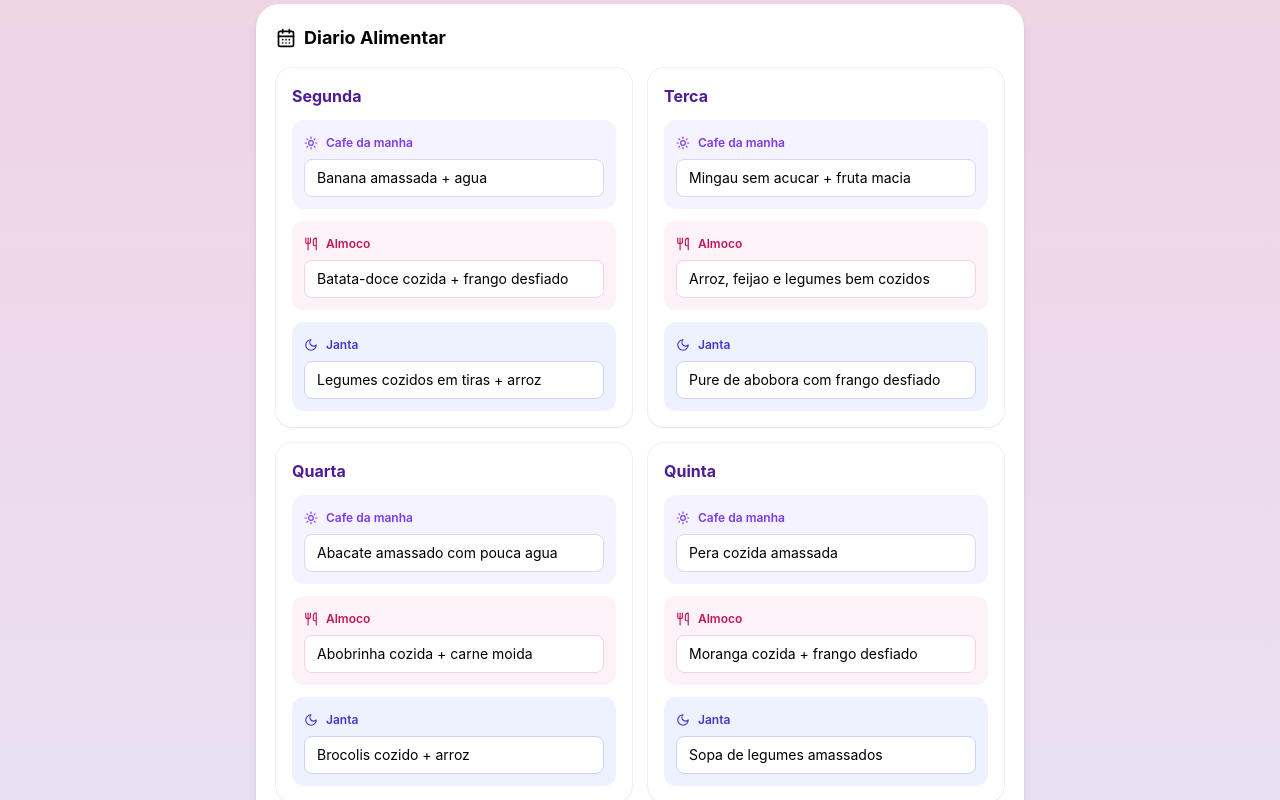
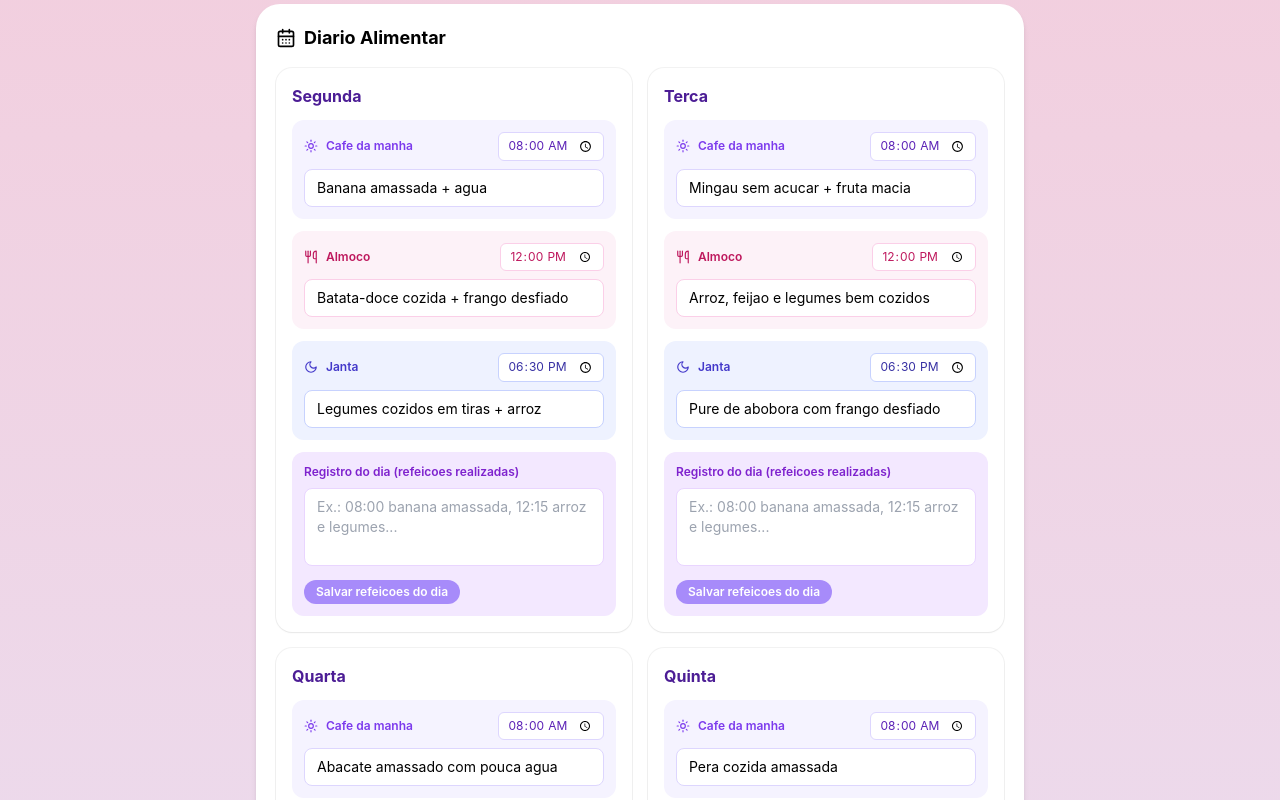
Before and after one commit to Erika918/introducao-alimentar, a React (Vite) app: page / in a window 1280 px wide. Shown: the part 2040-2840 px from the top of the page. Built offline with nearby package versions, Linux system fonts and the light colour scheme.

Commit message:
feat: adiciona card de mamão, horários e bloco de refeições

```diff
--- a/src/App.jsx
+++ b/src/App.jsx
@@ -97,6 +97,15 @@ const foods = [
     imageUrl:
       "https://images.unsplash.com/photo-1685504445355-0e7bdf90d415?auto=format&fit=crop&w=1200&q=80",
     description: "Excelente fonte de ferro e fibras. Ofereca os floretes bem cozidos."
+  },
+  {
+    id: 8,
+    name: "Mamao",
+    canOffer: true,
+    superHealthy: true,
+    imageUrl:
+      "https://images.unsplash.com/photo-1517282009859-f000ec3b26fe?auto=format&fit=crop&w=1200&q=80",
+    description: "Rico em fibras e facil de amassar, ajudando no intestino do bebe."
   }
 ];
 
@@ -112,39 +121,61 @@ const initialWeeklyDiary = [
   {
     id: 1,
     day: "Segunda",
+    breakfastTime: "08:00",
     breakfast: "Banana amassada + agua",
+    lunchTime: "12:00",
     lunch: "Batata-doce cozida + frango desfiado",
+    dinnerTime: "18:30",
+    dailyNotes: "",
     dinner: "Legumes cozidos em tiras + arroz"
   },
   {
     id: 2,
     day: "Terca",
+    breakfastTime: "08:00",
     breakfast: "Mingau sem acucar + fruta macia",
+    lunchTime: "12:00",
     lunch: "Arroz, feijao e legumes bem cozidos",
+    dinnerTime: "18:30",
+    dailyNotes: "",
     dinner: "Pure de abobora com frango desfiado"
   },
   {
     id: 3,
     day: "Quarta",
+    breakfastTime: "08:00",
     breakfast: "Abacate amassado com pouca agua",
+    lunchTime: "12:00",
     lunch: "Abobrinha cozida + carne moida",
+    dinnerTime: "18:30",
+    dailyNotes: "",
     dinner: "Brocolis cozido + arroz"
   },
   {
     id: 4,
     day: "Quinta",
+    breakfastTime: "08:00",
     breakfast: "Pera cozida amassada",
+    lunchTime: "12:00",
     lunch: "Moranga cozida + frango desfiado",
+    dinnerTime: "18:30",
+    dailyNotes: "",
     dinner: "Sopa de legumes amassados"
   },
   {
     id: 5,
     day: "Sexta",
+    breakfastTime: "08:00",
     breakfast: "Iogurte natural sem acucar + fruta",
+    lunchTime: "12:00",
     lunch: "Arroz + feijao + cenoura cozida",
+    dinnerTime: "18:30",
+    dailyNotes: "",
     dinner: "Pure de batata com legumes"
   }
 ];
+
+const WEEKLY_DIARY_STORAGE_KEY = "introducao-alimentar-weekly-diary";
 
 function FoodCard({ food, isDarkMode }) {
   return (
@@ -195,7 +226,38 @@ function FoodCard({ food, isDarkMode }) {
 function App() {
   const [query, setQuery] = useState("");
   const [isDarkMode, setIsDarkMode] = useState(false);
-  const [weeklyDiary, setWeeklyDiary] = useState(initialWeeklyDiary);
+  const [weeklyDiary, setWeeklyDiary] = useState(() => {
+    const savedDiary = localStorage.getItem(WEEKLY_DIARY_STORAGE_KEY);
+    if (!savedDiary) {
+      return initialWeeklyDiary;
+    }
+
+    try {
+      const parsedDiary = JSON.parse(savedDiary);
+      if (!Array.isArray(parsedDiary)) {
+        return initialWeeklyDiary;
+      }
+
+      return initialWeeklyDiary.map((defaultDay) => {
+        const savedDay = parsedDiary.find((day) => day.id === defaultDay.id);
+        if (!savedDay) {
+          return defaultDay;
+        }
+
+        return {
+          ...defaultDay,
+          ...savedDay,
+          breakfastTime: savedDay.breakfastTime ?? defaultDay.breakfastTime,
+          lunchTime: savedDay.lunchTime ?? defaultDay.lunchTime,
+          dinnerTime: savedDay.dinnerTime ?? defaultDay.dinnerTime,
+          dailyNotes: savedDay.dailyNotes ?? defaultDay.dailyNotes
+        };
+      });
+    } catch {
+      return initialWeeklyDiary;
+    }
+  });
+  const [savedDayId, setSavedDayId] = useState(null);
   const [externalResult, setExternalResult] = useState(null);
   const [isSearchingExternal, setIsSearchingExternal] = useState(false);
   const [externalSearchError, setExternalSearchError] = useState("");
@@ -294,6 +356,11 @@ function App() {
     setWeeklyDiary((currentDays) =>
       currentDays.map((day) => (day.id === dayId ? { ...day, [mealPeriod]: value } : day))
     );
+  };
+
+  const handleSaveDay = (dayId) => {
+    localStorage.setItem(WEEKLY_DIARY_STORAGE_KEY, JSON.stringify(weeklyDiary));
+    setSavedDayId(dayId);
   };
 
   return (
@@ -449,10 +516,18 @@ function App() {
 
                 <div className="space-y-3">
                   <div className="rounded-xl bg-[#F5F3FF] p-3">
-                    <label className="mb-2 inline-flex items-center gap-2 text-xs font-semibold text-[#7C3AED]">
+                    <div className="mb-2 flex items-center justify-between gap-2">
+                      <label className="inline-flex items-center gap-2 text-xs font-semibold text-[#7C3AED]">
                         <Sun size={14} />
                         Cafe da manha
                       </label>
+                      <input
+                        type="time"
+                        value={day.breakfastTime}
+                        onChange={(event) => handleMealChange(day.id, "breakfastTime", event.target.value)}
+                        className="rounded-md border border-[#DDD6FE] bg-white px-2 py-1 text-xs text-[#5B21B6] outline-none focus:border-[#A78BFA]"
+                      />
+                    </div>
                     <input
                       type="text"
                       value={day.breakfast}
@@ -462,10 +537,18 @@ function App() {
                   </div>
 
                   <div className="rounded-xl bg-[#FDF2F8] p-3">
-                    <label className="mb-2 inline-flex items-center gap-2 text-xs font-semibold text-[#BE185D]">
+                    <div className="mb-2 flex items-center justify-between gap-2">
+                      <label className="inline-flex items-center gap-2 text-xs font-semibold text-[#BE185D]">
                         <Utensils size={14} />
                         Almoco
                       </label>
+                      <input
+                        type="time"
+                        value={day.lunchTime}
+                        onChange={(event) => handleMealChange(day.id, "lunchTime", event.target.value)}
+                        className="rounded-md border border-[#FBCFE8] bg-white px-2 py-1 text-xs text-[#BE185D] outline-none focus:border-[#F472B6]"
+                      />
+                    </div>
                     <input
                       type="text"
                       value={day.lunch}
@@ -475,16 +558,49 @@ function App() {
                   </div>
 
                   <div className="rounded-xl bg-[#EEF2FF] p-3">
-                    <label className="mb-2 inline-flex items-center gap-2 text-xs font-semibold text-[#4338CA]">
+                    <div className="mb-2 flex items-center justify-between gap-2">
+                      <label className="inline-flex items-center gap-2 text-xs font-semibold text-[#4338CA]">
                         <Moon size={14} />
                         Janta
                       </label>
+                      <input
+                        type="time"
+                        value={day.dinnerTime}
+                        onChange={(event) => handleMealChange(day.id, "dinnerTime", event.target.value)}
+                        className="rounded-md border border-[#C7D2FE] bg-white px-2 py-1 text-xs text-[#3730A3] outline-none focus:border-[#818CF8]"
+                      />
+                    </div>
                     <input
                       type="text"
                       value={day.dinner}
                       onChange={(event) => handleMealChange(day.id, "dinner", event.target.value)}
                       className="w-full rounded-lg border border-[#C7D2FE] bg-white px-3 py-2 text-sm outline-none focus:border-[#818CF8]"
                     />
+                  </div>
+
+                  <div className="rounded-xl bg-[#F3E8FF] p-3">
+                    <label className="mb-2 block text-xs font-semibold text-[#7E22CE]">
+                      Registro do dia (refeicoes realizadas)
+                    </label>
+                    <textarea
+                      value={day.dailyNotes}
+                      onChange={(event) => handleMealChange(day.id, "dailyNotes", event.target.value)}
+                      placeholder="Ex.: 08:00 banana amassada, 12:15 arroz e legumes..."
+                      rows={3}
+                      className="w-full resize-none rounded-lg border border-[#E9D5FF] bg-white px-3 py-2 text-sm outline-none focus:border-[#C084FC]"
+                    />
+                    <div className="mt-2 flex items-center justify-between gap-2">
+                      <button
+                        type="button"
+                        onClick={() => handleSaveDay(day.id)}
+                        className="rounded-full bg-[#A78BFA] px-3 py-1 text-xs font-semibold text-white transition hover:bg-[#8B5CF6]"
+                      >
+                        Salvar refeicoes do dia
+                      </button>
+                      {savedDayId === day.id ? (
+                        <span className="text-xs font-semibold text-[#6D28D9]">Salvo no dispositivo</span>
+                      ) : null}
+                    </div>
                   </div>
                 </div>
               </article>
```
Also changed, not shown: 3 other files (tests, documents, lock files or other folders). Lines whose indentation alone changed are shown as unchanged.
